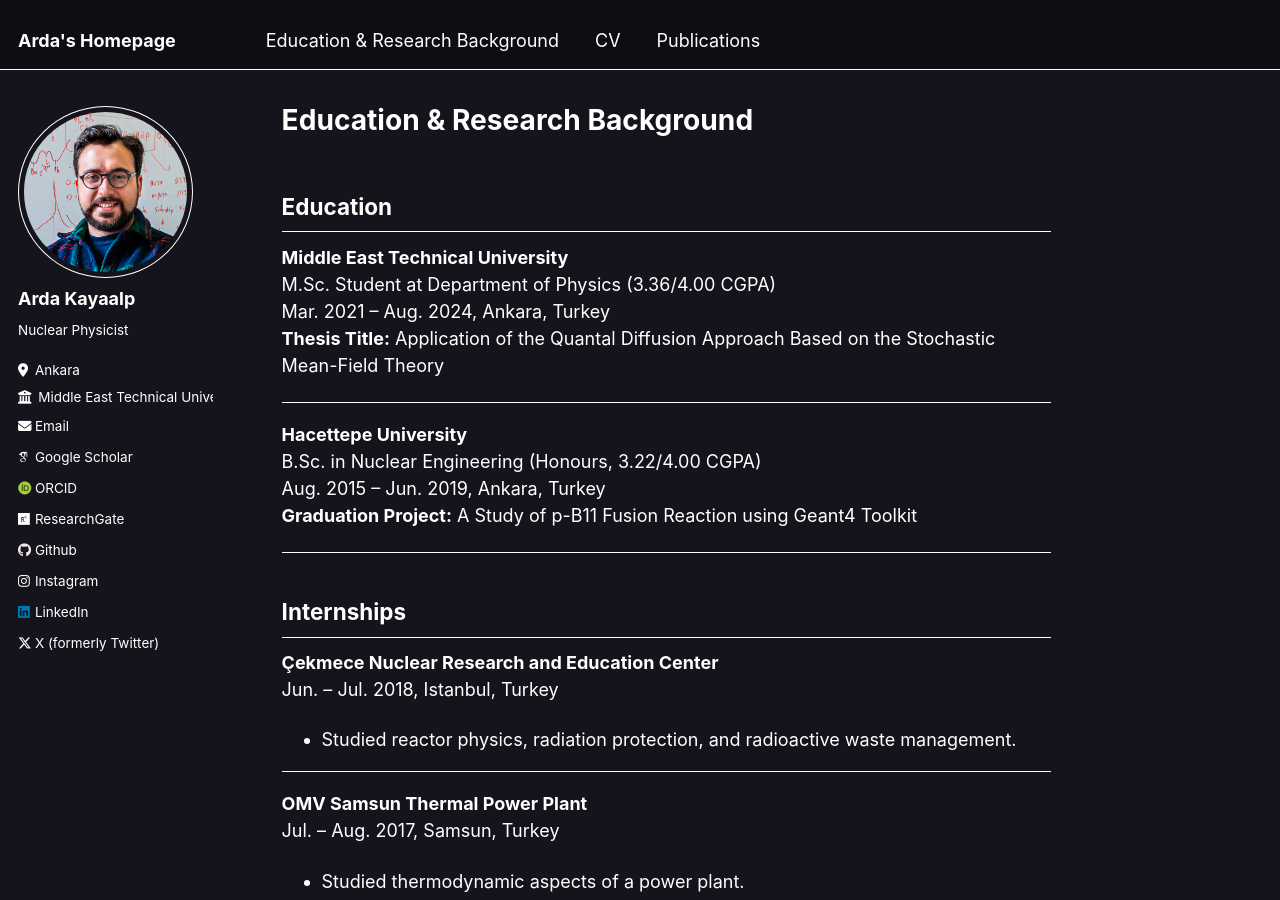
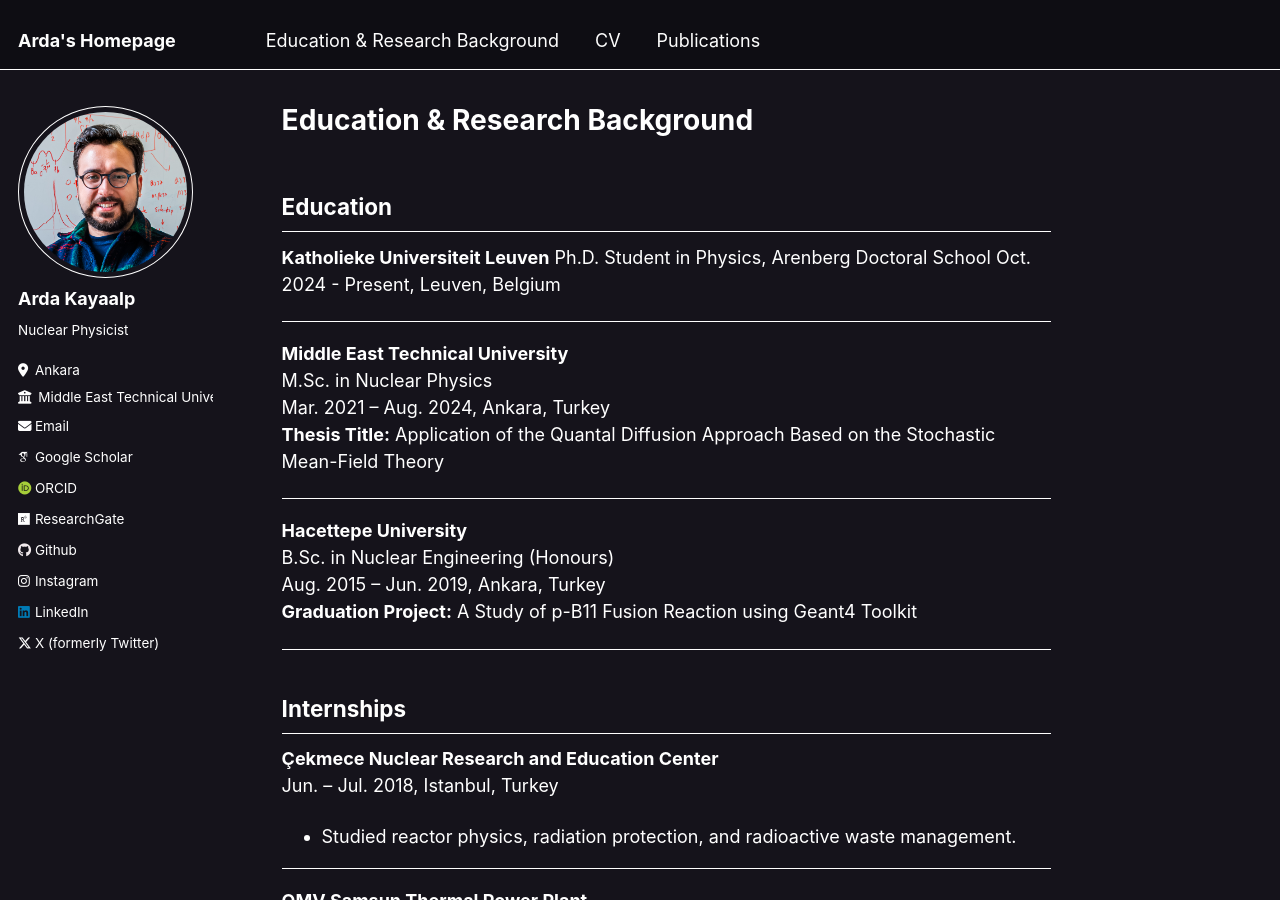
Before and after one commit to ardakayaalp/ardakayaalp.github.io, a Jekyll site: the page built from background.md, in a window 1280 px wide and 900 px high. Built offline with Jekyll 4.4.1, drawn with Linux system fonts in a browser that asks for light colours; some web fonts are replaced.

Commit message:
Update background.md

```diff
--- a/background.md
+++ b/background.md
@@ -6,15 +6,21 @@
 
 ## Education
 
+**Katholieke Universiteit Leuven**
+Ph.D. Student in Physics, Arenberg Doctoral School
+Oct. 2024 - Present, Leuven, Belgium
+
+---
+
 **Middle East Technical University**
-M.Sc. Student at Department of Physics (3.36/4.00 CGPA)
+M.Sc. in Nuclear Physics
 Mar. 2021 – Aug. 2024, Ankara, Turkey
 **Thesis Title:** Application of the Quantal Diffusion Approach Based on the Stochastic Mean-Field Theory
 
 ---
 
 **Hacettepe University**
-B.Sc. in Nuclear Engineering (Honours, 3.22/4.00 CGPA)
+B.Sc. in Nuclear Engineering (Honours)
 Aug. 2015 – Jun. 2019, Ankara, Turkey
 **Graduation Project:** A Study of p-B11 Fusion Reaction using Geant4 Toolkit
 
```
